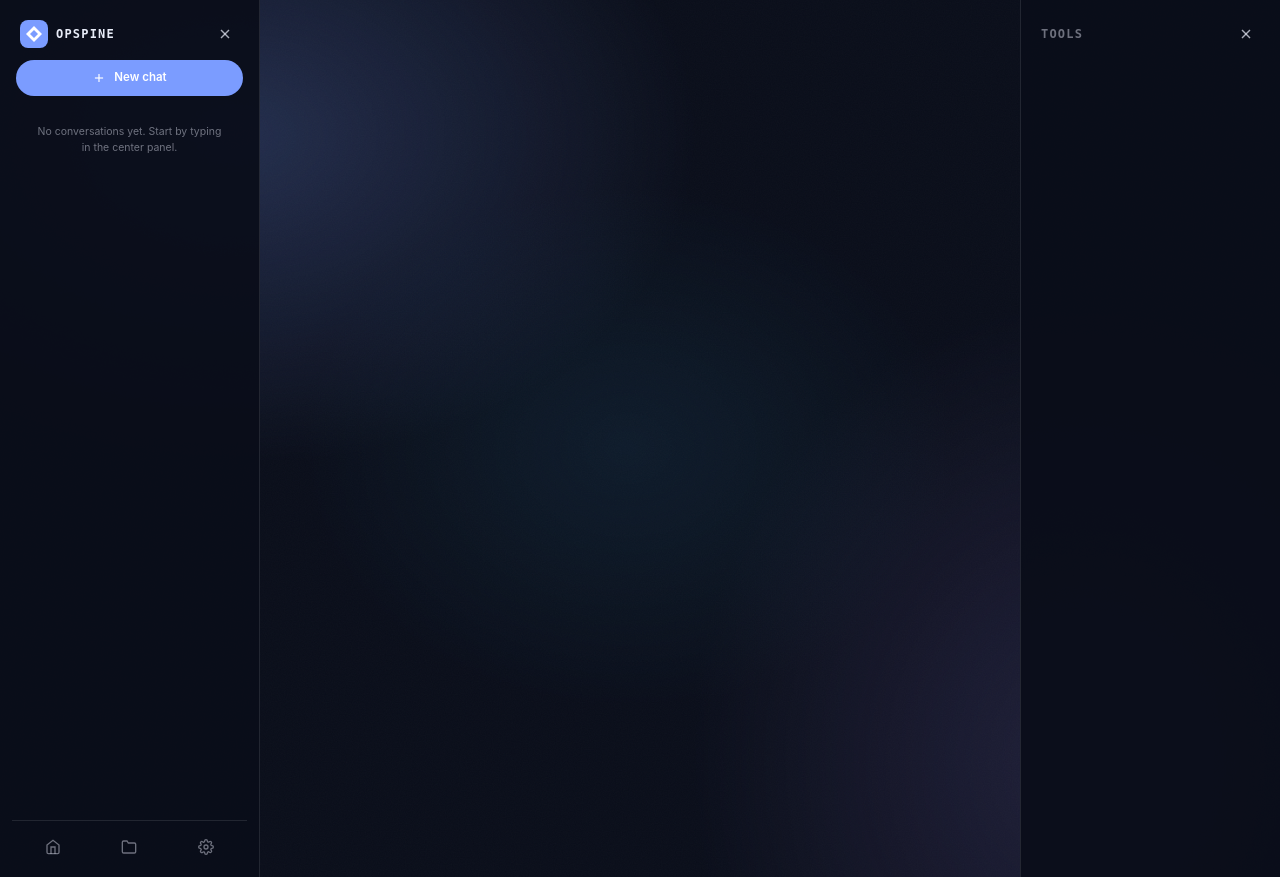
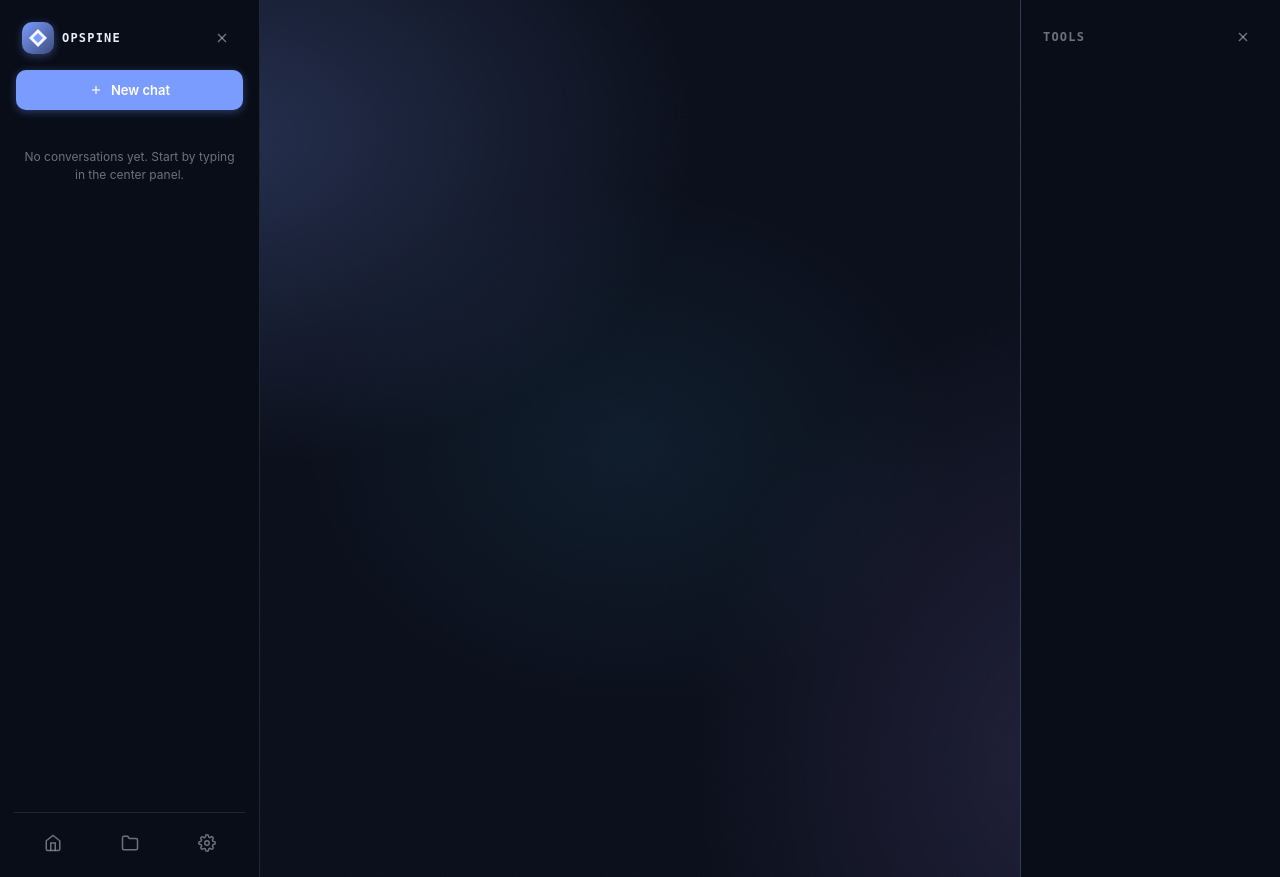
Before and after one commit to arshpalf-oss/OPSpine, a Flask app: template templates/index.html in a window 1280 px wide. Run offline with Flask 3, Linux system fonts and the light colour scheme; the template is opened without the code that fills it, so the values that code supplies are empty; some libraries are stand-ins or nearby versions.

Commit message:
fix: sidebar visibility/polish — close button visible, z-index above content, board canvas sized for sidebar layout, polished chrome
Bugs fixed from user screenshots:
- Left sidebar close/minimize button was invisible (.sb-close had no styling
  beyond width/height; transparent bg, no padding, no hover). Now styled with
  muted color, hover state, 16px stroke-width-2 X icon.
- Workspace content (Working Board task cards etc.) rendered behind/under
  the left sidebar because z-index of sidebars was only calc(z-rail+1)=11,
  and board used absolute-positioned cards that painted at body level.
  Raised sidebars to z-index:50 with 96% opaque background + backdrop-filter
  blur so content never shows through.
- board-panel hardcoded height:calc(100vh-220px) from the old toolbar layout
  caused excess empty space / cutoff in new sidebar layout; changed to
  calc(100vh-120px) + rounded border-radius.
- Forge/Scout/etc panels got explicit max-width:100% and margin:0 in
  abyss/tool layouts to prevent horizontal overflow.
- .main in sidebar layouts gets overflow-x:hidden and min-height:100vh.

Sidebar polish:
- Left: 260px with 14px padding, accent-colored diamond logo (32px, gradient
  with shadow), pill-shaped 'New chat' CTA with box-shadow, chat items with
  status dot (muted/accent on active), 40px footer icons.
- Right: left border tinted with workspace accent, tool items with active
  indicator bar on the left edge, larger 22px icons.
- Reopen buttons: positioned at top:20px (not 70px), higher z-index (60),
  backdrop blur, drop shadow.
- .sb-header min-height 48px so close button has plenty of hit area.

Co-authored-by: arena-agent <297053741+arena-agent@users.noreply.github.com>

```diff
--- a/static/css/board.css
+++ b/static/css/board.css
@@ -1,9 +1,10 @@
 /* WORKING BOARD — Dotted near-black canvas, connected task cards */
 .board-panel {
   position: relative;
-  height: calc(100vh - 220px);
-  min-height: 500px;
+  height: calc(100vh - 120px);
+  min-height: 600px;
   overflow: hidden;
+  border-radius: var(--r-lg);
 }
 .board-canvas-area {
   position: absolute; inset: 0; overflow: hidden;
--- a/static/css/shell.css
+++ b/static/css/shell.css
@@ -518,81 +518,119 @@
 }
 
 .sidebar {
-  position: fixed; top: 0; bottom: 0; z-index: calc(var(--z-rail) + 1);
-  background: color-mix(in srgb, var(--ws-bg) 92%, transparent);
+  position: fixed; top: 0; bottom: 0; z-index: 50;
+  background: color-mix(in srgb, var(--ws-bg) 96%, #000 6%);
   border-right: 1px solid var(--ws-line);
   display: flex; flex-direction: column;
   transition: transform var(--motion-dur) var(--motion-ease), width var(--motion-dur) var(--motion-ease);
+  backdrop-filter: blur(16px) saturate(1.2);
+  -webkit-backdrop-filter: blur(16px) saturate(1.2);
 }
-.sidebar-left { left: 0; width: var(--sb-left-w); padding: var(--sp-3); }
-.sidebar-right { right: 0; width: var(--sb-right-w); padding: var(--sp-3); border-right: none; border-left: 1px solid var(--ws-line); }
+.sidebar-left { left: 0; width: var(--sb-left-w); padding: 14px; gap: 0; }
+.sidebar-right { right: 0; width: var(--sb-right-w); padding: 14px; gap: 0; border-right: none; border-left: 1px solid var(--ws-line); }
+/* Right sidebar accent: tone matches workspace accent lightly */
+.sidebar-right { border-left-color: color-mix(in srgb, var(--ws-accent) 20%, var(--ws-line)); }
 
-.sb-header { display: flex; align-items: center; justify-content: space-between; padding: var(--sp-2) var(--sp-2) var(--sp-3); }
+.sb-header { display: flex; align-items: center; justify-content: space-between; padding: var(--sp-2) var(--sp-2) var(--sp-3); min-height: 48px; }
 .sb-brand { display: flex; align-items: center; gap: var(--sp-2); }
 .sb-logo {
   display: inline-flex; align-items: center; justify-content: center;
-  width: 28px; height: 28px; border-radius: 8px;
-  background: var(--ws-accent); color: #fff; font-size: 0; position: relative;
+  width: 32px; height: 32px; border-radius: 10px;
+  background: linear-gradient(135deg, var(--ws-accent), color-mix(in srgb, var(--ws-accent) 50%, #000));
+  color: #fff; font-size: 0; position: relative; flex-shrink: 0;
+  box-shadow: 0 2px 8px color-mix(in srgb, var(--ws-accent) 35%, transparent);
 }
-.sb-logo::before { content: ''; position: absolute; inset: 6px; background: #fff; clip-path: polygon(50% 0%, 100% 50%, 50% 100%, 0% 50%); }
-.sb-logo::after { content: ''; position: absolute; inset: 10px; background: var(--ws-accent); clip-path: polygon(50% 0%, 100% 50%, 50% 100%, 0% 50%); }
+.sb-logo::before { content: ''; position: absolute; inset: 7px; background: #fff; clip-path: polygon(50% 0%, 100% 50%, 50% 100%, 0% 50%); opacity: .95; }
+.sb-logo::after { content: ''; position: absolute; inset: 11px; background: var(--ws-accent); clip-path: polygon(50% 0%, 100% 50%, 50% 100%, 0% 50%); }
 .sb-title { font-family: var(--mono); font-size: 12px; font-weight: 700; letter-spacing: .1em; color: var(--ws-ink); }
 .sidebar-right .sb-title { color: var(--ws-ink-mute); }
 
-.sb-close { width: 28px; height: 28px; }
+.sb-close {
+  width: 30px; height: 30px; border-radius: 8px;
+  color: var(--ws-ink-mute);
+  display: inline-flex; align-items: center; justify-content: center;
+  background: transparent; border: none; cursor: pointer;
+  transition: background .15s, color .15s;
+}
+.sb-close:hover { background: var(--ws-glass); color: var(--ws-ink); }
+.sb-close svg { width: 16px; height: 16px; stroke-width: 2; }
 
-.sb-new { padding: 0 var(--sp-1) var(--sp-3); }
-.sb-new-btn { width: 100%; justify-content: center; min-height: 36px; background: var(--ws-accent); color: #fff; border-color: transparent; font-weight: 600; }
-.sb-new-btn:hover { filter: brightness(1.1); background: var(--ws-accent); color: #fff; }
+.sb-new { padding: 4px 2px 14px; }
+.sb-new-btn {
+  width: 100%; justify-content: center; min-height: 40px;
+  background: var(--ws-accent); color: #fff; border-color: transparent;
+  font-weight: 600; font-size: 13px; border-radius: 10px;
+  box-shadow: 0 2px 8px color-mix(in srgb, var(--ws-accent) 35%, transparent);
+  display: inline-flex; align-items: center; gap: 8px;
+}
+.sb-new-btn:hover { filter: brightness(1.1); background: var(--ws-accent); color: #fff; transform: translateY(-1px); }
 
-.sb-list { flex: 1; overflow-y: auto; display: flex; flex-direction: column; gap: 2px; padding: 0 var(--sp-1); }
-.sb-empty { padding: var(--sp-4); color: var(--ws-ink-mute); text-align: center; }
+.sb-list { flex: 1; overflow-y: auto; display: flex; flex-direction: column; gap: 2px; padding: 4px 2px; margin-top: 4px; }
+.sb-empty { padding: var(--sp-4) var(--sp-2); color: var(--ws-ink-mute); text-align: center; font-size: 12px; line-height: 1.5; }
 .sb-item {
-  display: flex; align-items: center; gap: var(--sp-2);
-  padding: 8px var(--sp-2); border-radius: 8px;
+  display: flex; align-items: center; gap: 10px;
+  padding: 10px var(--sp-2); border-radius: 8px;
   font-size: 13px; color: var(--ws-ink-soft);
   cursor: pointer; transition: background .15s, color .15s;
   white-space: nowrap; overflow: hidden; text-overflow: ellipsis;
+  position: relative;
+}
+.sb-item::before {
+  content: ''; width: 6px; height: 6px; border-radius: 50%; flex-shrink: 0;
+  background: var(--ws-ink-mute);
 }
 .sb-item:hover { background: var(--ws-glass); color: var(--ws-ink); }
-.sb-item.active { background: color-mix(in srgb, var(--ws-accent) 15%, var(--ws-glass)); color: var(--ws-ink); }
+.sb-item.active { background: color-mix(in srgb, var(--ws-accent) 12%, var(--ws-glass)); color: var(--ws-ink); }
+.sb-item.active::before { background: var(--ws-accent); box-shadow: 0 0 6px var(--ws-accent); }
 
 .sb-footer {
-  display: flex; gap: 2px; padding: var(--sp-2) var(--sp-1) 0;
-  border-top: 1px solid var(--ws-line); margin-top: var(--sp-2);
+  display: flex; gap: 4px; padding: 10px 2px 0;
+  border-top: 1px solid var(--ws-line); margin-top: auto;
 }
 .sb-foot-btn {
-  flex: 1; height: 36px; display: flex; align-items: center; justify-content: center;
+  flex: 1; height: 40px; display: flex; align-items: center; justify-content: center;
   border-radius: 8px; color: var(--ws-ink-mute); transition: background .15s, color .15s;
 }
 .sb-foot-btn:hover { background: var(--ws-glass); color: var(--ws-ink); }
-.sb-foot-btn svg { width: 16px; height: 16px; }
+.sb-foot-btn svg { width: 18px; height: 18px; stroke-width: 2; }
 
-/* Right tools strip */
-.sb-tools-list { display: flex; flex-direction: column; gap: 4px; flex: 1; overflow-y: auto; }
+/* Right tools/connectors strip */
+.sb-tools-list { display: flex; flex-direction: column; gap: 3px; flex: 1; overflow-y: auto; padding: 4px 0; }
 .sb-tool-item {
-  display: flex; flex-direction: column; align-items: center; gap: 4px;
+  display: flex; flex-direction: column; align-items: center; gap: 6px;
   padding: 10px 6px; border-radius: 10px; cursor: pointer;
   color: var(--ws-ink-mute); transition: background .15s, color .15s;
-  text-align: center;
+  text-align: center; position: relative;
 }
 .sb-tool-item:hover { background: var(--ws-glass); color: var(--ws-ink); }
-.sb-tool-item.active { background: color-mix(in srgb, var(--ws-accent) 18%, var(--ws-glass)); color: var(--ws-accent); }
+.sb-tool-item.active {
+  background: color-mix(in srgb, var(--ws-accent) 15%, var(--ws-glass));
+  color: var(--ws-accent);
+}
+.sb-tool-item.active::before {
+  content: ''; position: absolute; left: -14px; top: 50%; transform: translateY(-50%);
+  width: 3px; height: 20px; border-radius: 0 2px 2px 0; background: var(--ws-accent);
+}
 .sb-tool-item-icon { width: 24px; height: 24px; display: flex; align-items: center; justify-content: center; }
-.sb-tool-item-icon svg { width: 20px; height: 20px; }
-.sb-tool-item-label { font-size: 9px; font-family: var(--mono); text-transform: uppercase; letter-spacing: .05em; font-weight: 600; }
+.sb-tool-item-icon svg { width: 22px; height: 22px; stroke-width: 2; }
+.sb-tool-item-label { font-size: 9px; font-family: var(--mono); text-transform: uppercase; letter-spacing: .06em; font-weight: 600; }
 
 /* Reopen buttons */
 .sb-reopen {
-  position: fixed; top: 70px; z-index: var(--z-rail);
+  position: fixed; top: 20px; z-index: 60;
   width: 36px; height: 36px; border-radius: 0 8px 8px 0;
-  background: var(--ws-glass); border: 1px solid var(--ws-line); border-left: none;
+  background: color-mix(in srgb, var(--ws-bg) 90%, #000);
+  border: 1px solid var(--ws-line); border-left: none;
   color: var(--ws-ink-soft);
   display: inline-flex; align-items: center; justify-content: center;
+  backdrop-filter: blur(12px);
+  box-shadow: 2px 2px 8px rgba(0,0,0,.3);
+  transition: background .15s, color .15s;
 }
 .sb-reopen-left { left: 0; }
 .sb-reopen-right { right: 0; border-radius: 8px 0 0 8px; border-left: 1px solid var(--ws-line); border-right: none; }
-.sb-reopen:hover { background: var(--ws-glass2); color: var(--ws-ink); }
+.sb-reopen:hover { background: var(--ws-glass); color: var(--ws-ink); }
+.sb-reopen svg { width: 16px; height: 16px; stroke-width: 2.5; }
 
 /* Hub layout (Dashboard) — no rail, no toolbar, sidebars hidden, main fills viewport */
 body[data-layout="hub"] #rail,
@@ -611,8 +649,32 @@ body[data-layout="abyss"] .main,
 body[data-layout="tool"] .main {
   margin-left: var(--sb-left-w);
   margin-right: var(--sb-right-w);
-  padding: var(--sp-6) var(--sp-8) var(--sp-8);
+  padding: var(--sp-5) var(--sp-6) var(--sp-8);
   transition: margin-left var(--motion-dur) var(--motion-ease), margin-right var(--motion-dur) var(--motion-ease);
+  min-height: 100vh;
+  position: relative;
+  overflow-x: hidden;
+}
+body[data-layout="abyss"] .workspace-container,
+body[data-layout="tool"] .workspace-container {
+  position: relative; min-height: calc(100vh - 80px); max-width: 100%;
+}
+/* Scroll areas fill the available space */
+body[data-layout="abyss"] .scroll-area,
+body[data-layout="tool"] .scroll-area {
+  position: relative;
+}
+/* Make sure individual workspace panels don't have hardcoded widths/offsets */
+body[data-layout="abyss"] .abyss-panel,
+body[data-layout="tool"] .forge-panel,
+body[data-layout="tool"] .scout-panel,
+body[data-layout="tool"] .quill-panel,
+body[data-layout="tool"] .kronos-panel,
+body[data-layout="tool"] .whiteboard-panel,
+body[data-layout="tool"] .dash-panel,
+body[data-layout="tool"] .board-panel {
+  max-width: 100%;
+  margin: 0;
 }
 
 /* When left sidebar closed */
```
